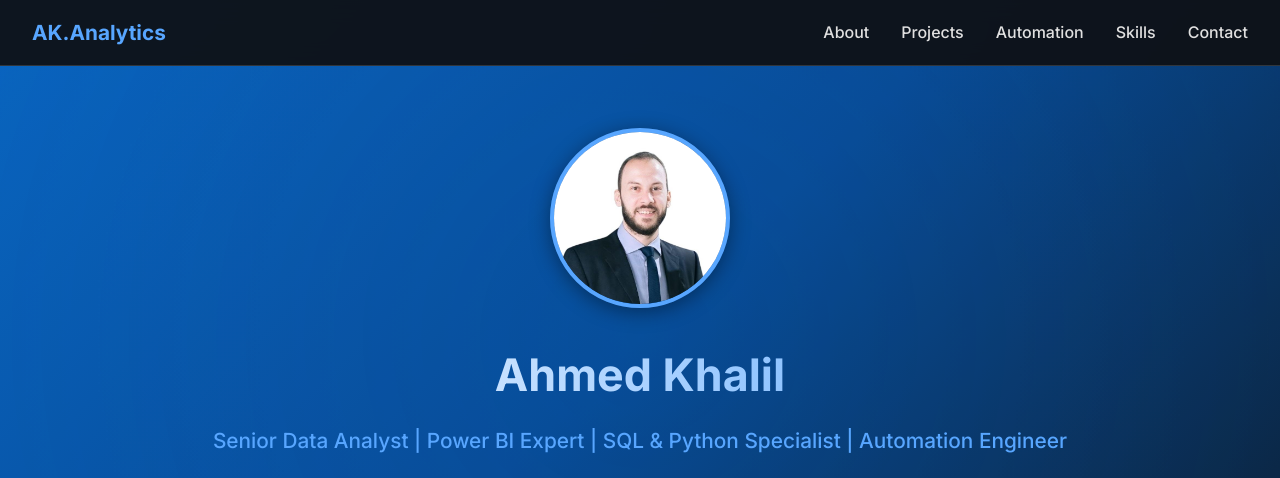
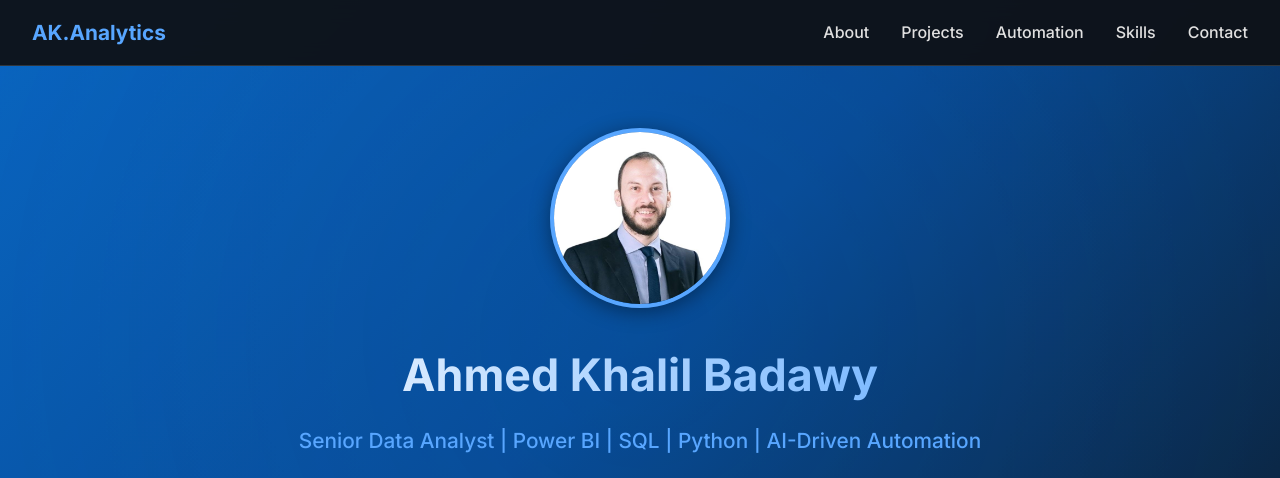
Before and after one commit to AhmedKhalil55/portfolio, a plain HTML site: page index.html in a window 1280 px wide. Shown: the top 478 px of the page. Drawn offline with Linux system fonts and the light colour scheme.

Commit message:
Update name and title in index.html

```diff
--- a/index.html
+++ b/index.html
@@ -776,8 +776,8 @@
            height="180"
            loading="lazy"
            onerror="this.src='https://ui-avatars.com/api/?name=Ahmed+Khalil&size=180&background=0a66c2&color=fff'">
-      <h1>Ahmed Khalil</h1>
-      <p class="title">Senior Data Analyst | Power BI Expert | SQL & Python Specialist | Automation Engineer</p>
+      <h1>Ahmed Khalil Badawy</h1>
+      <p class="title">Senior Data Analyst | Power BI | SQL | Python | AI-Driven Automation </p>
 
       <div class="contact-info">
         <a href="mailto:ahmedkhalil22.ak50@gmail.com">
```
